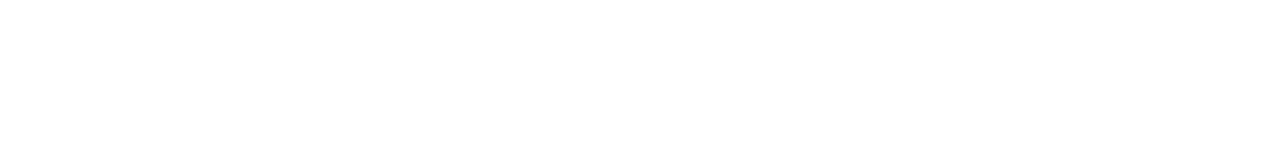
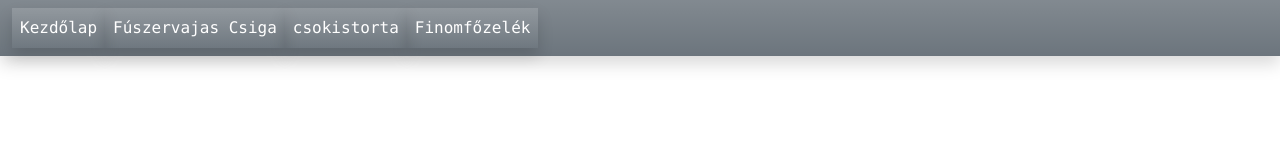
Before and after one commit to jodzsef1/cimbivlm, a plain HTML site: page finomfozelek.html in a window 1280 px wide. Drawn offline with nearby package versions, Linux system fonts and the light colour scheme.

Commit message:
navbar egységesítése

```diff
--- a/finomfozelek.html
+++ b/finomfozelek.html
@@ -3,9 +3,28 @@
 <head>
     <meta charset="UTF-8">
     <meta name="viewport" content="width=device-width, initial-scale=1.0">
+    <link href="https://cdn.jsdelivr.net/npm/bootstrap@5.3.3/dist/css/bootstrap.min.css" rel="stylesheet">
+    <script src="https://cdn.jsdelivr.net/npm/bootstrap@5.3.3/dist/js/bootstrap.bundle.min.js"></script>
     <title>Recept: finomfőzelék</title>
 </head>
 <body>
-
+    <nav class="navbar navbar-expand-sm bg-secondary bg-gradient shadow">
+        <div class="container-fluid">
+            <ul class="navbar-nav">
+                <li class="nav-item "></li>
+                    <a class="nav-link shadow text-white font-monospace link-info bg bg-gradient " href="index.html">Kezdőlap</a>
+                </li>
+                <li class="nav-item ">
+                    <a class="nav-link shadow text-white font-monospace link-info bg bg-gradient " href="csiga.html">Fúszervajas Csiga</a>
+                </li>
+                <li class="nav-item ">
+                    <a class="nav-link shadow text-white font-monospace link-info bg-gradient" href="csokistorta.html">csokistorta</a>
+                </li>
+                <li class="nav-item">
+                    <a class="nav-link shadow text-white font-monospace link-info bg-gradient" href="finomfozelek.html">Finomfőzelék</a>
+                </li>
+            </ul>
+        </div>
+    </nav>
 </body>
 </html>
```
Also changed, not shown: csiga.html (+8 -5 lines), csokistorta.html (+18 -0 lines), index.html (+5 -2 lines).
